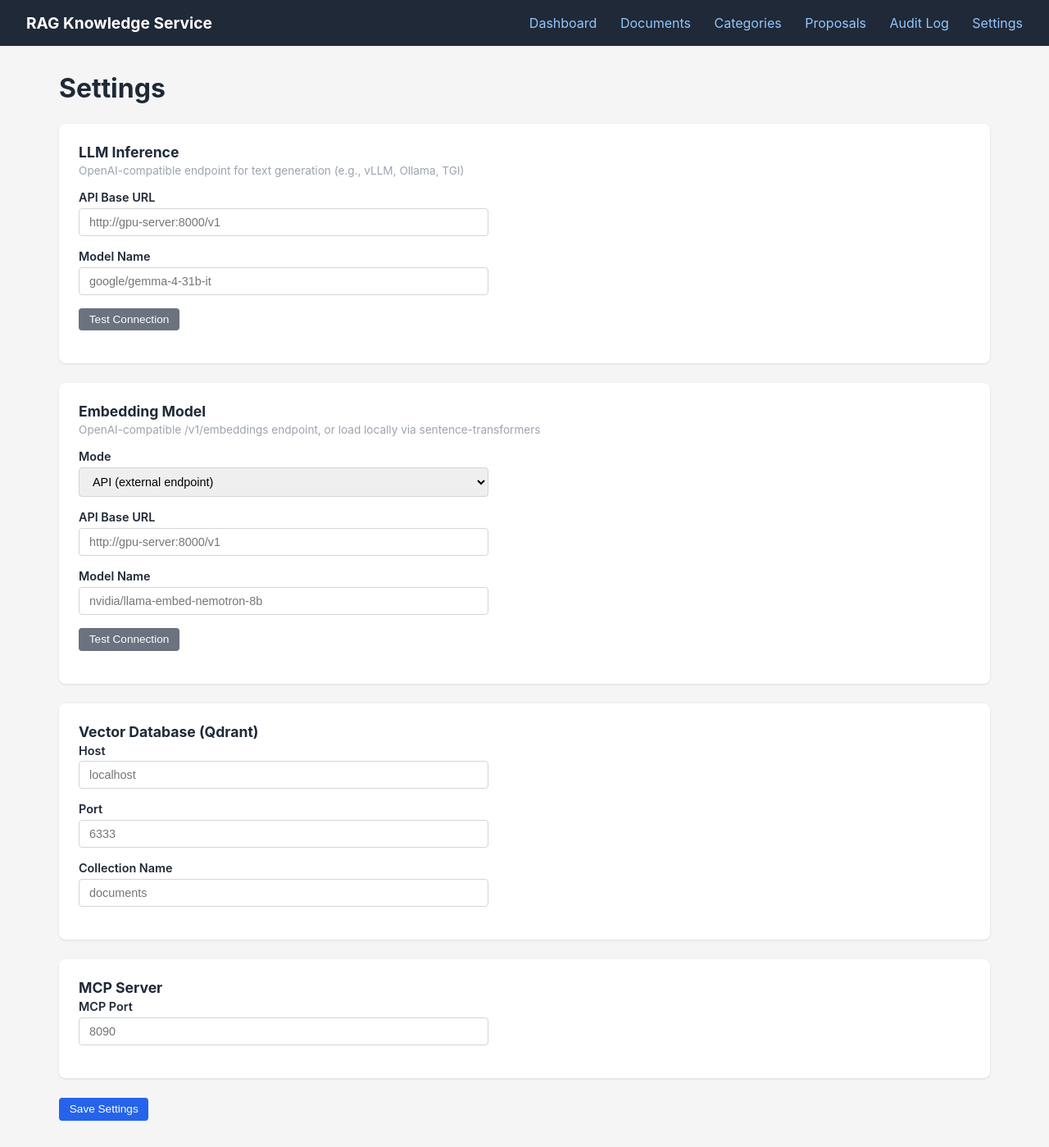
After one commit to mulkeym/sauron, a FastAPI app: template src/admin/templates/settings.html in a window 1280 px wide. The commit adds this page. Shown: the whole page at 82% size. Run offline with FastAPI, Linux system fonts and the light colour scheme; the template is opened without the code that fills it, so the values that code supplies are empty; some libraries are stand-ins or nearby versions.

Commit message:
feat: admin settings page for LLM, embedding, Qdrant, and MCP config
Adds /admin/settings with form fields for:
- LLM inference URL and model name (with Test Connection button)
- Embedding mode (API/local), URL, and model name (with Test Connection)
- Qdrant host, port, collection name
- MCP server port

Settings are saved to .env and applied in-memory immediately.

Co-Authored-By: Claude Opus 4.6 (1M context) <noreply@anthropic.com>

```diff
--- a/src/admin/static/style.css
+++ b/src/admin/static/style.css
@@ -19,3 +19,15 @@ button:hover { background: #1d4ed8; }
 button.danger { background: #dc2626; }
 button.danger:hover { background: #b91c1c; }
 p { color: #6b7280; }
+.settings-section { background: white; border-radius: 8px; padding: 1.5rem; margin-bottom: 1.5rem; box-shadow: 0 1px 3px rgba(0,0,0,0.1); }
+.settings-section h2 { font-size: 1.1rem; margin-bottom: 0.25rem; }
+.section-desc { font-size: 0.85rem; color: #9ca3af; margin-bottom: 1rem; }
+.form-group { margin-bottom: 1rem; }
+.form-group label { display: block; font-weight: 600; margin-bottom: 0.3rem; font-size: 0.9rem; }
+.form-group input, .form-group select { width: 100%; max-width: 500px; padding: 0.5rem 0.75rem; border: 1px solid #d1d5db; border-radius: 4px; font-size: 0.9rem; }
+.form-group input:focus, .form-group select:focus { outline: none; border-color: #2563eb; box-shadow: 0 0 0 2px rgba(37,99,235,0.15); }
+.form-actions { margin-top: 1rem; }
+button.secondary { background: #6b7280; }
+button.secondary:hover { background: #4b5563; }
+.status-ok { color: #16a34a; font-weight: 600; }
+.status-err { color: #dc2626; font-weight: 600; }
--- a/src/admin/templates/base.html
+++ b/src/admin/templates/base.html
@@ -16,6 +16,7 @@
             <a href="/admin/categories">Categories</a>
             <a href="/admin/proposals">Proposals</a>
             <a href="/admin/audit">Audit Log</a>
+            <a href="/admin/settings">Settings</a>
         </div>
     </nav>
     <main>{% block content %}{% endblock %}</main>
--- /dev/null
+++ b/src/admin/templates/settings.html
@@ -0,0 +1,79 @@
+{% extends "base.html" %}
+{% block title %}Settings - RAG Admin{% endblock %}
+{% block content %}
+<h1>Settings</h1>
+
+<div id="save-status"></div>
+
+<form hx-post="/admin/api/settings" hx-target="#save-status" hx-swap="innerHTML">
+
+    <div class="settings-section">
+        <h2>LLM Inference</h2>
+        <p class="section-desc">OpenAI-compatible endpoint for text generation (e.g., vLLM, Ollama, TGI)</p>
+        <div class="form-group">
+            <label for="vllm_base_url">API Base URL</label>
+            <input type="text" id="vllm_base_url" name="vllm_base_url" value="{{ settings.vllm_base_url }}" placeholder="http://gpu-server:8000/v1">
+        </div>
+        <div class="form-group">
+            <label for="vllm_model_name">Model Name</label>
+            <input type="text" id="vllm_model_name" name="vllm_model_name" value="{{ settings.vllm_model_name }}" placeholder="google/gemma-4-31b-it">
+        </div>
+        <div class="form-group">
+            <button type="button" class="secondary" hx-post="/admin/api/settings/test-llm" hx-target="#llm-status" hx-swap="innerHTML">Test Connection</button>
+            <span id="llm-status"></span>
+        </div>
+    </div>
+
+    <div class="settings-section">
+        <h2>Embedding Model</h2>
+        <p class="section-desc">OpenAI-compatible /v1/embeddings endpoint, or load locally via sentence-transformers</p>
+        <div class="form-group">
+            <label for="embedding_mode">Mode</label>
+            <select id="embedding_mode" name="embedding_mode">
+                <option value="api" {% if settings.embedding_mode == "api" %}selected{% endif %}>API (external endpoint)</option>
+                <option value="local" {% if settings.embedding_mode == "local" %}selected{% endif %}>Local (sentence-transformers)</option>
+            </select>
+        </div>
+        <div class="form-group">
+            <label for="embedding_api_url">API Base URL</label>
+            <input type="text" id="embedding_api_url" name="embedding_api_url" value="{{ settings.embedding_api_url }}" placeholder="http://gpu-server:8000/v1">
+        </div>
+        <div class="form-group">
+            <label for="embedding_model_name">Model Name</label>
+            <input type="text" id="embedding_model_name" name="embedding_model_name" value="{{ settings.embedding_model_name }}" placeholder="nvidia/llama-embed-nemotron-8b">
+        </div>
+        <div class="form-group">
+            <button type="button" class="secondary" hx-post="/admin/api/settings/test-embedding" hx-target="#embed-status" hx-swap="innerHTML">Test Connection</button>
+            <span id="embed-status"></span>
+        </div>
+    </div>
+
+    <div class="settings-section">
+        <h2>Vector Database (Qdrant)</h2>
+        <div class="form-group">
+            <label for="qdrant_host">Host</label>
+            <input type="text" id="qdrant_host" name="qdrant_host" value="{{ settings.qdrant_host }}" placeholder="localhost">
+        </div>
+        <div class="form-group">
+            <label for="qdrant_port">Port</label>
+            <input type="number" id="qdrant_port" name="qdrant_port" value="{{ settings.qdrant_port }}" placeholder="6333">
+        </div>
+        <div class="form-group">
+            <label for="qdrant_collection_name">Collection Name</label>
+            <input type="text" id="qdrant_collection_name" name="qdrant_collection_name" value="{{ settings.qdrant_collection_name }}" placeholder="documents">
+        </div>
+    </div>
+
+    <div class="settings-section">
+        <h2>MCP Server</h2>
+        <div class="form-group">
+            <label for="mcp_port">MCP Port</label>
+            <input type="number" id="mcp_port" name="mcp_port" value="{{ settings.mcp_port }}" placeholder="8090">
+        </div>
+    </div>
+
+    <div class="form-actions">
+        <button type="submit">Save Settings</button>
+    </div>
+</form>
+{% endblock %}
```
Also changed, not shown: src/admin/routes.py (+91 -1 lines).
